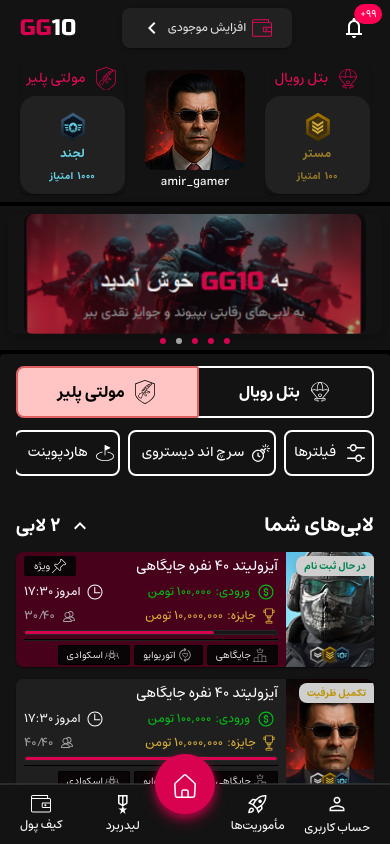
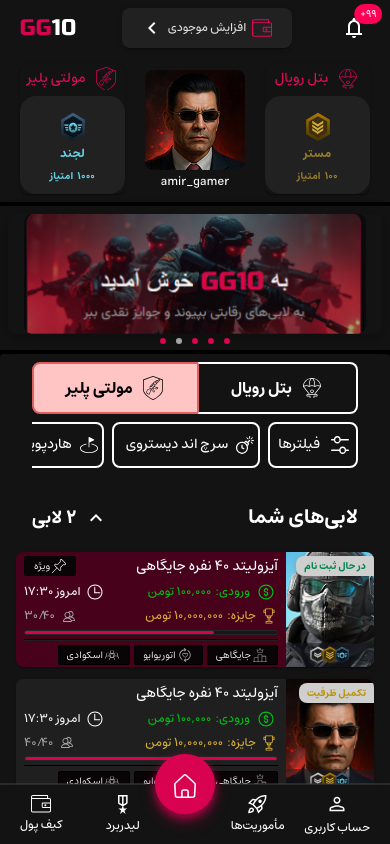
Before and after one commit to slmn-pr/gg10-front, a React (Vite) app: page /home in a window 390 px wide. Shown: the top 844 px of the page. Built offline with nearby package versions, Linux system fonts and the light colour scheme.

Commit message:
Refactor layout styles in MainLayout and HomePage components to improve responsiveness. Update CSS to unset overflow properties for better layout control. Introduce theme usage in HomePage for consistent styling.

```diff
--- a/src/components/layout/main-layout.jsx
+++ b/src/components/layout/main-layout.jsx
@@ -34,7 +34,7 @@
           display: 'flex',
           flexDirection: 'column',
           minHeight: '100vh',
-          overflowX: 'hidden',
+          // overflowX: 'hidden',
         }}
       >
         <Container
@@ -53,7 +53,7 @@
         >
           <OfflineSnakbar />
 
-          <Box component="main" sx={{ flexGrow: 1, pb: 12, px: 0, overflow: 'hidden' }}>
+          <Box component="main" sx={{ flexGrow: 1, pb: 12, px: 0 }}>
             <Outlet />
           </Box>
           <BottomNav />
--- a/src/index.css
+++ b/src/index.css
@@ -10,7 +10,7 @@
   background-color: #03050a;
   color: #f9f9ff;
   font-feature-settings: 'frac', 'ss02';
-  overflow-x: hidden;
+  overflow-x: unset;
   font-family: 'Estedad-FD', sans-serif;
   /* overflow: hidden; */
 }
--- a/src/pages/home/index.jsx
+++ b/src/pages/home/index.jsx
@@ -13,6 +13,7 @@
 import HomeFilters from './containers/HomeFilters/index.jsx';
 import ChevronUpIcon from '@/components/icons/ChevronUp.jsx';
 import LobbyCardHeader from './components/LobbyCardHeader.jsx';
+import { useTheme } from '@mui/material';
 
 const SvgIcon = ({ src, sx, ...props }) => (
   <Box
@@ -33,6 +34,8 @@
   const [myLobbiesExpanded, setMyLobbiesExpanded] = React.useState(true);
   const [allLobbiesExpanded, setAllLobbiesExpanded] = React.useState(true);
 
+  const theme = useTheme();
+
   return (
     <Stack sx={{ pb: 4, px: 0 }} spacing={0.5}>
       {/* USer status */}
@@ -45,25 +48,42 @@
         <BannerSlider />
       </Box>
 
-      <Stack bgcolor="custom.bg1" px={2} borderRadius={1}>
-        {/* `Game mode selector */}
-        <Box sx={{ my: '12px' }}>
-          <GameModeSelector />
+      <Stack bgcolor="custom.bg1" px={2} borderRadius={1} sx={{ width: '100%' }}>
+        {/* Sticky Header */}
+        <Box
+          bgcolor={theme.palette.custom.bg1}
+          sx={{
+            position: 'sticky',
+            top: 60,
+            zIndex: 1000,
+            pt: 1,
+            width: '100%',
+          }}
+        >
+          {/* Game Mode */}
+          <Box px={2} mb={1}>
+            <GameModeSelector />
+          </Box>
+
+          {/* Filters */}
+          <Box px={2}>
+            <HomeFilters />
+          </Box>
         </Box>
 
-        {/* Filters */}
-        <HomeFilters />
-
-        {/* My Lobbies Section */}
-        <Stack direction="row" justifyContent="space-between" alignItems="center">
-          {/* Lobby header */}
+        {/* Section Title – dynamic */}
+        <Box
+          px={2}
+          pb={1}
+          // sx={{ position: 'sticky', top: 120, zIndex: 1000 }}
+          bgcolor={theme.palette.custom.bg1}
+        >
           <LobbyCardHeader
-            name="لابی‌های شما"
-            title="۲ لابی"
+            name={myLobbiesExpanded ? 'لابی‌های شما' : 'فهرست همه لابی‌ها'}
+            title={myLobbiesExpanded ? '۲ لابی' : '۴ لابی'}
             onExpand={() => setMyLobbiesExpanded(!myLobbiesExpanded)}
           />
-        </Stack>
-
+        </Box>
         {myLobbiesExpanded && (
           <>
             <LobbyCard
@@ -90,7 +110,9 @@
         )}
 
         {/* All Lobbies Section */}
-        <LobbyCardHeader name="فهرست همه لابی‌ها" title="۴ لابی" />
+        <Box>
+          <LobbyCardHeader name="فهرست همه لابی‌ها" title="۴ لابی" />
+        </Box>
 
         <LobbyCard
           title="آیزولیتد ۴۰ نفره جایگاهی"
```
